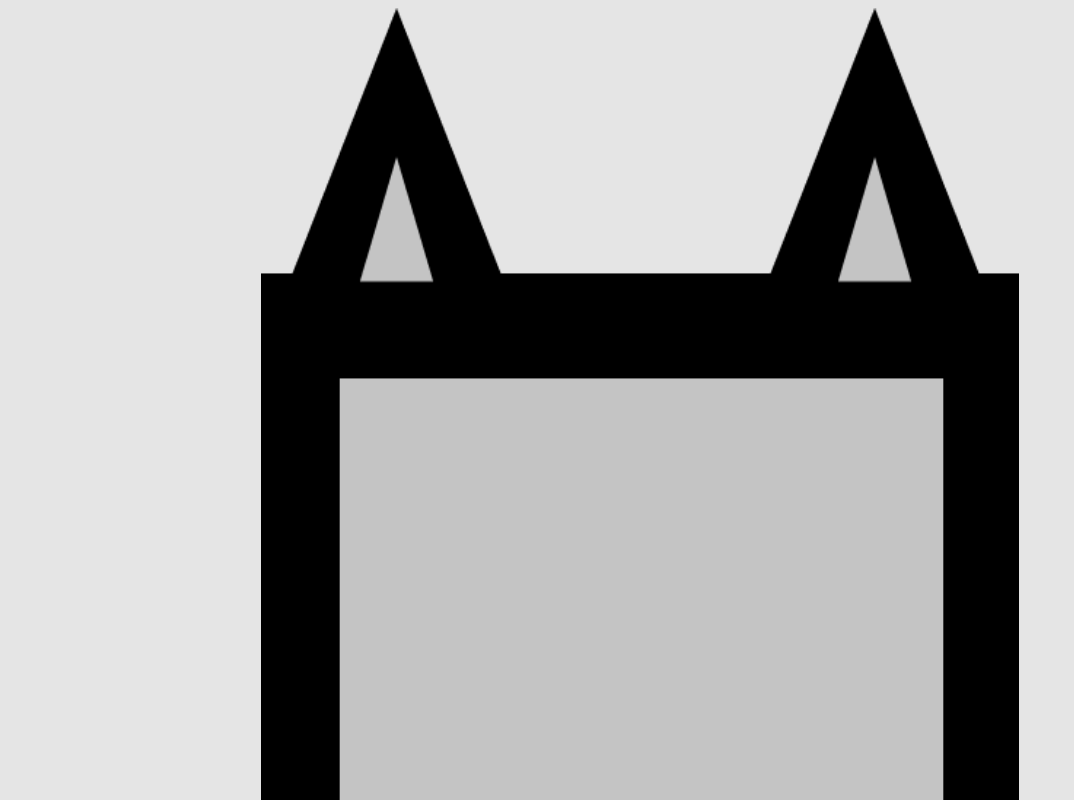
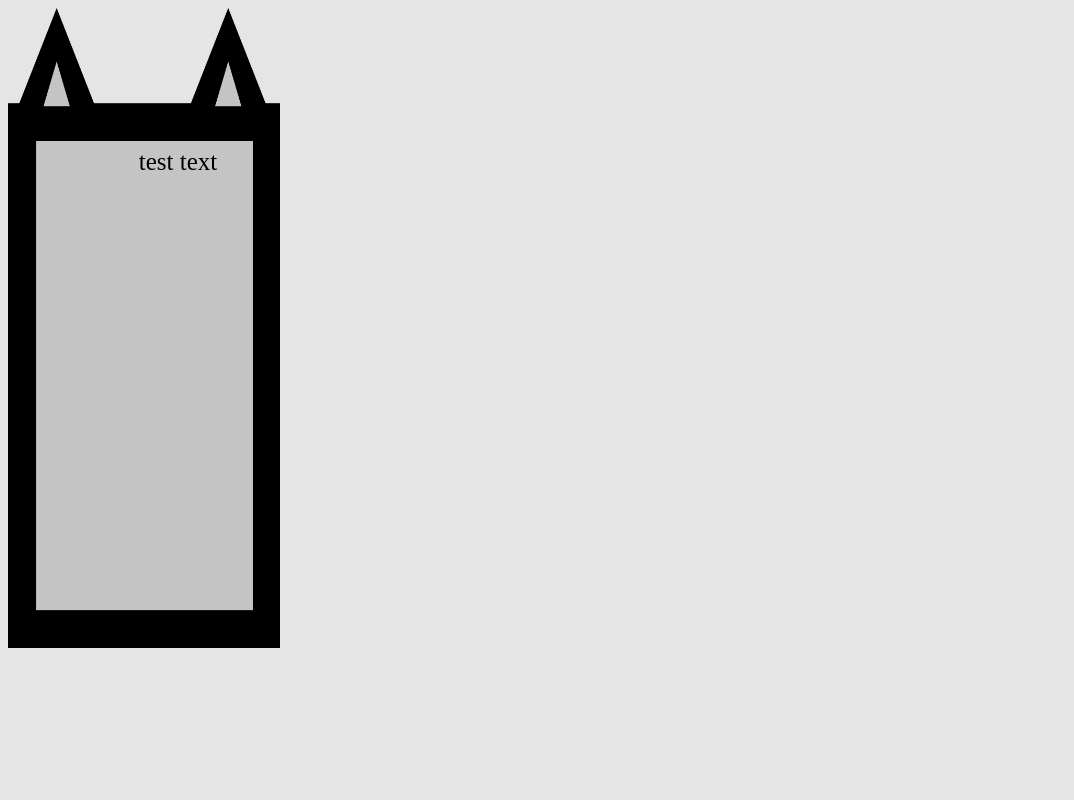
Before and after one commit to rsnasraty/Nagatoros-Phone, a plain HTML site: page index.html in a window 1280 px wide. Shown: the top 800 px of the page, without its empty margins (0-1074 px from the left). Drawn offline with Linux system fonts and the light colour scheme.

Commit message:
Text content shows up on top of background image css

```diff
--- a/index.html
+++ b/index.html
@@ -12,12 +12,12 @@
 </head>
 
 <body>
-    <!-- <div class="container"> -->
-    <img src="./pictures/NagatoroPhone.png" alt="black cat shaped phone case">
-    <div class="phone_screen">
-    <script type="text/javascript" src="login.js"></script>
-    </div>
-    <!-- </div> -->
+    <div class="bgImgContainer">
+        <div class="textOnImg">test text</div>
+        </div>
+
+
+        <script type="text/javascript" src="login.js"></script>
 </body>
 
 </html>
--- a/main.css
+++ b/main.css
@@ -1,28 +1,28 @@
 body {
 background-color: #e5e5e5;
-background-repeat: no-repeat;
-display: block;
-text-align: center;
-justify-content: center;
-align-items: center;
 }
 
-img {
-display: block;
 
-width: 60%;
-
-margin-left: auto;
-
-margin-right: auto;
+.bgImgContainer {
+background-image: url('./pictures/NagatoroPhone.png');
+background-size: contain;
+resize: both;
+width: 360px;
+height: 640px;
+background-repeat: no-repeat;
+position: relative;
+display: flex;
+align-items: stretch;
 }
 
-div .container {
-    width:414mm;
-    height: 896mm;
-}
-
-div .phone_screen {
-    width:414mm;
-    height: 896mm;
-}
+.textOnImg {
+    position: relative;
+    font-size: 25px;
+    word-wrap: normal;
+    text-align: center;
+    width: 100%;
+    height: auto;
+    bottom: 0;
+    left:0;
+    padding: 140px 20px 20px 0px;
+    border-radius: 0px 0px 3px 3px;
```
Also changed, not shown: Nav/home.js (added), Nav/login.js (added), Nav/register.js (added).
